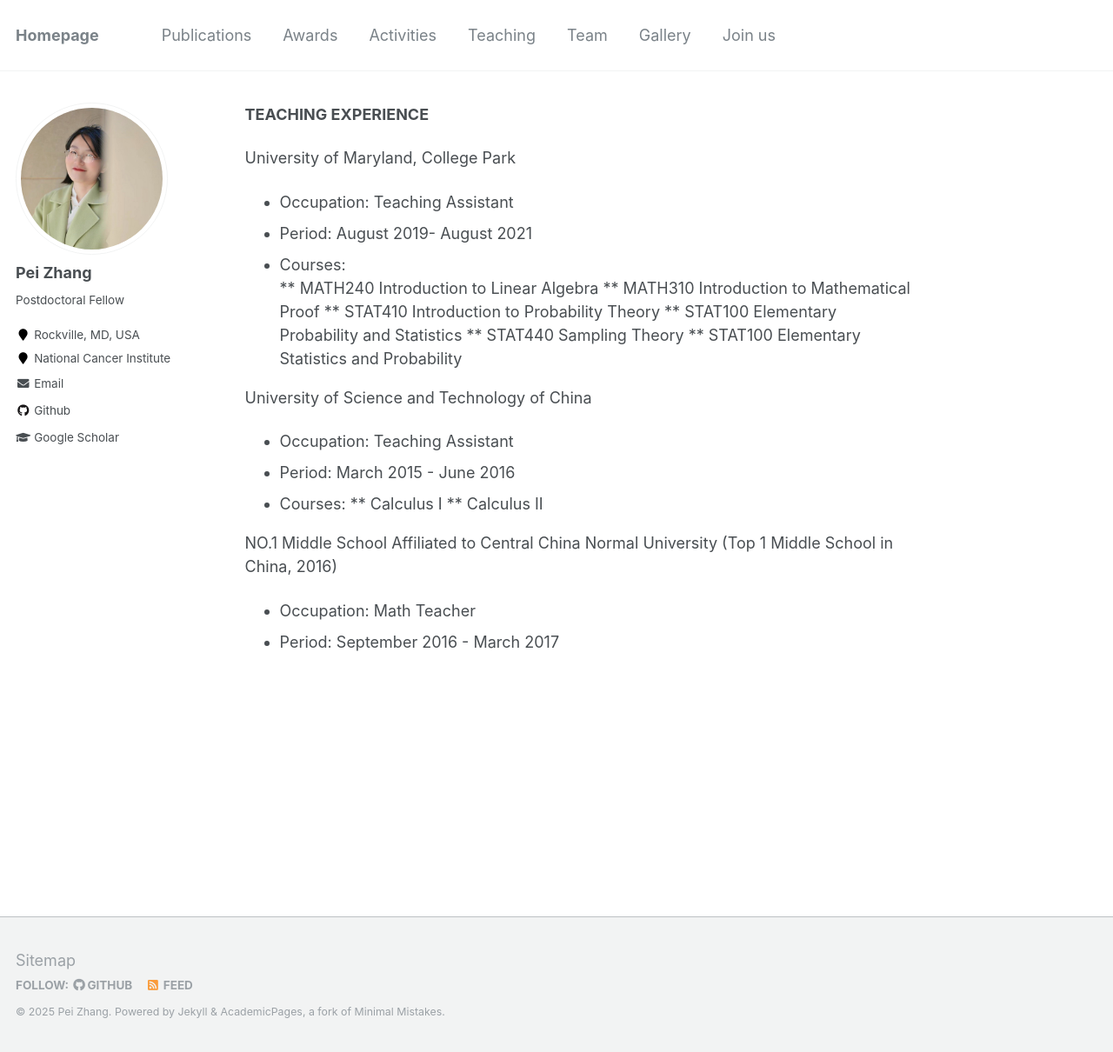
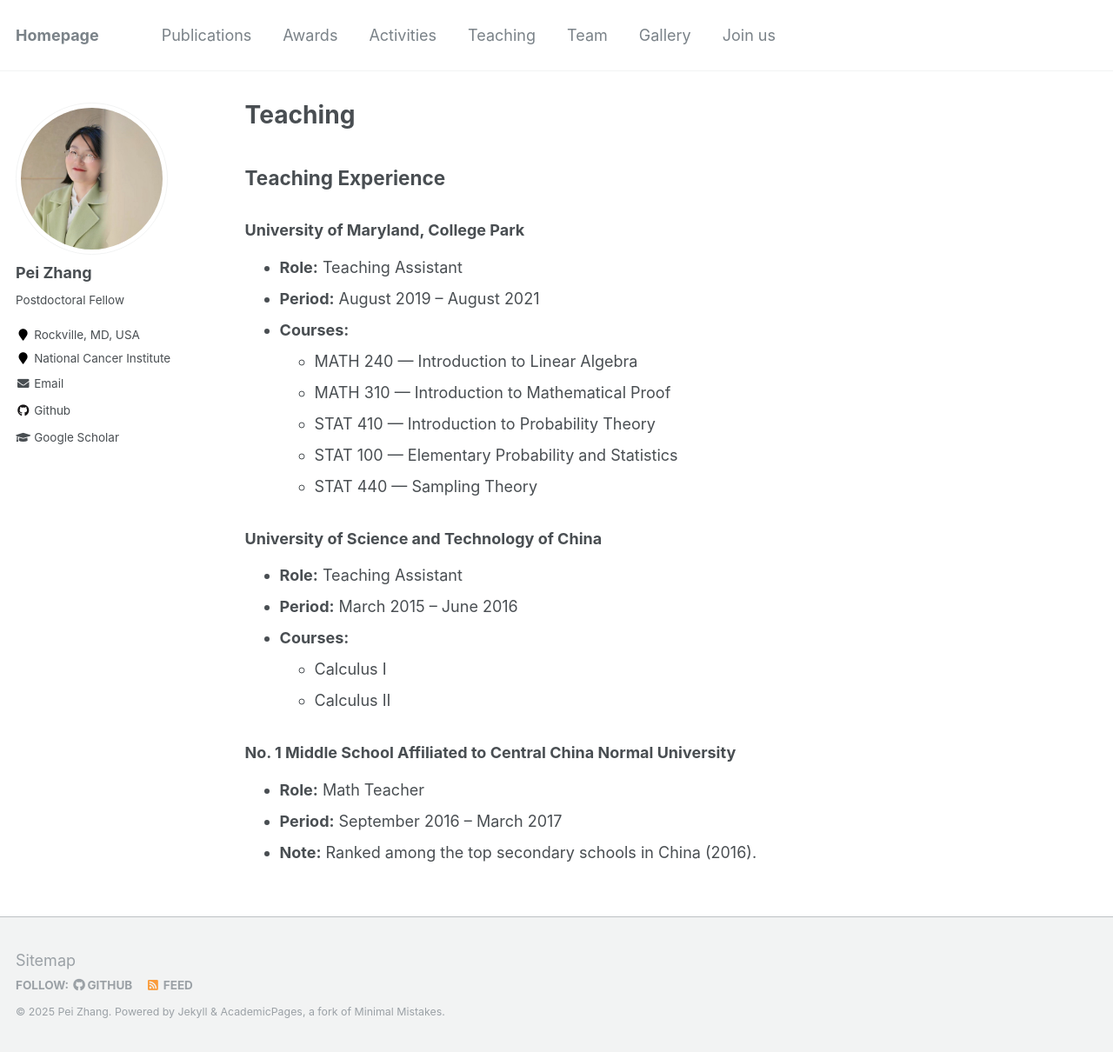
Before and after one commit to BettyzhangPei/BettyzhangPei.github.io, a Jekyll site: the page built from _pages/teaching.md, in a window 1280 px wide and 1210 px high. Shown: the whole window at 87% size. Built offline with Jekyll 4.4.1, drawn with Linux system fonts in a browser that asks for light colours.

Commit message:
Update teaching.md

```diff
--- a/_pages/teaching.md
+++ b/_pages/teaching.md
@@ -1,30 +1,30 @@
 ---
-#layout: archive
-#title: "Teaching"
+layout: archive
+title: "Teaching"
 permalink: /teaching/
 author_profile: true
 ---
 
-<b>TEACHING EXPERIENCE</b>
+## Teaching Experience
 
-University of Maryland, College Park
-* Occupation: Teaching Assistant
-* Period: August 2019- August 2021
-* Courses:
-  ** MATH240   Introduction to Linear Algebra
-  ** MATH310   Introduction to Mathematical Proof
-  ** STAT410   Introduction to Probability Theory
-  ** STAT100   Elementary Probability and Statistics
-  ** STAT440   Sampling Theory
-  ** STAT100   Elementary Statistics and Probability
+### University of Maryland, College Park
+- **Role:** Teaching Assistant
+- **Period:** August 2019 – August 2021
+- **Courses:**
+  - MATH 240 — Introduction to Linear Algebra
+  - MATH 310 — Introduction to Mathematical Proof
+  - STAT 410 — Introduction to Probability Theory
+  - STAT 100 — Elementary Probability and Statistics
+  - STAT 440 — Sampling Theory
 
-University of Science and Technology of China
-* Occupation: Teaching Assistant
-* Period: March 2015 - June 2016
-* Courses:
-  ** Calculus I
-  ** Calculus II
+### University of Science and Technology of China
+- **Role:** Teaching Assistant
+- **Period:** March 2015 – June 2016
+- **Courses:**
+  - Calculus I
+  - Calculus II
 
-NO.1 Middle School Affiliated to Central China Normal University (Top 1 Middle School in China, 2016)
-* Occupation: Math Teacher
-* Period: September 2016 - March 2017
+### No. 1 Middle School Affiliated to Central China Normal University
+- **Role:** Math Teacher
+- **Period:** September 2016 – March 2017
+- **Note:** Ranked among the top secondary schools in China (2016).
```
